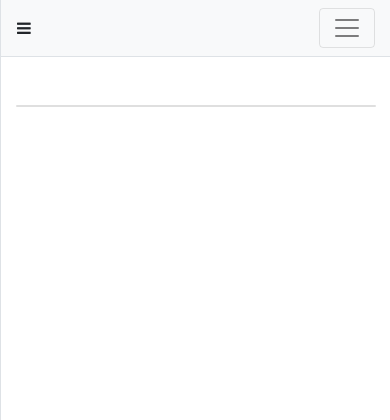
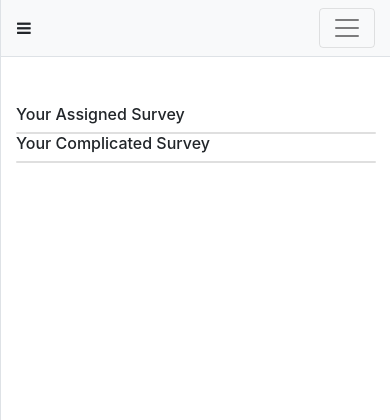
Before and after one commit to asatiratnesh/SurveyAssig, a Django app: page /surveyListEmployee in a window 390 px wide. Shown: the top 420 px of the page. Run offline with Django 3.2, Linux system fonts and the light colour scheme; a user stored in the database is signed in; data that the repository does not hold is empty; some libraries are stand-ins or nearby versions.

Commit message:
update rest of functionality

```diff
--- a/SurveyApp/survey/forms.py
+++ b/SurveyApp/survey/forms.py
@@ -19,4 +19,4 @@ class UserForm(forms.ModelForm):
 class ProfileForm(forms.ModelForm):
     class Meta:
         model = Profile
-        fields = ('organization', 'location')
+        fields = ('location',)
--- a/SurveyApp/survey/models.py
+++ b/SurveyApp/survey/models.py
@@ -25,7 +25,7 @@ def save_user_profile(sender, instance, **kwargs):
 
 # survey app models
 class Organization(models.Model):
-    name = models.CharField(max_length=50, unique=True)
+    name = models.CharField(max_length=50)
     created_at = models.DateTimeField(auto_now_add=True)
     updated_at = models.DateTimeField(auto_now=True)
 
--- a/SurveyApp/survey/templates/survey/base.html
+++ b/SurveyApp/survey/templates/survey/base.html
@@ -34,6 +34,7 @@
       <div class="list-group list-group-flush">
         {% if user.is_authenticated %}
           {% if request.user.is_superuser %}
+            <a href="{% url 'organization' %}" class="list-group-item list-group-item-action bg-light">Organization</a>
             <a href="{% url 'profile' %}" class="list-group-item list-group-item-action bg-light">Profile</a>
             <a href="{% url 'signup' %}" class="list-group-item list-group-item-action bg-light">Employee</a>
             <a href="{% url 'questList' %}" class="list-group-item list-group-item-action bg-light">Questions</a>
--- a/SurveyApp/survey/templates/survey/survey_employee.html
+++ b/SurveyApp/survey/templates/survey/survey_employee.html
@@ -2,13 +2,36 @@
 
 {% block content %}
     <br></br>
+<div class="row">
+    <div class="col-md-6">
+        <h6>Your Assigned Survey</h6>
         <div class="card">
             <ul class="list-group">
-            {% for survey in survey_list_empl %}
+                {% if survey_list_assign_empl %}
+                    {% for survey in survey_list_assign_empl %}
                         <li class="list-group-item">
                             <a href="{% url 'surveyQuestEmployee' survey.survey_id_id %}"> {{ survey.survey_id }}</a>
                         </li>
                     {% endfor %}
+                {% endif %}
             </ul>
         </div>
+    </div>
+
+    <div class="col-md-6">
+        <h6>Your Complicated Survey</h6>
+        <div class="card">
+            <ul class="list-group">
+                {% if survey_list_complete_empl %}
+                    {% for survey in survey_list_complete_empl %}
+                        <li class="list-group-item">
+                            <a href="{% url 'surveyQuestResultEmployee' survey.survey_id_id %}"> {{ survey.survey_id }}</a>
+                        </li>
+                    {% endfor %}
+                {% endif %}
+            </ul>
+        </div>
+    </div>
+</div>
+
 {% endblock %}
--- a/SurveyApp/survey/urls.py
+++ b/SurveyApp/survey/urls.py
@@ -10,6 +10,8 @@ urlpatterns = [
     path('', auth_views.LoginView.as_view(template_name='survey/login.html'), name='login'),
     path('logout/', auth_views.LogoutView.as_view(template_name='survey/logged_out.html'), name='logout'),
     path('signup/', views.signup, name='signup'),
+    path('organization/', views.organization, name='organization'),
+
     # path('profile/', views.update_profile, name='profile'),
     path('profile/', views.update_profile, name='profile'),
     url(r'^activate/(?P<uidb64>[0-9A-Za-z_\-]+)/(?P<token>[0-9A-Za-z]{1,13}-[0-9A-Za-z]{1,20})/$',
@@ -29,5 +31,6 @@ urlpatterns = [
     path('surveyListEmployee', views.surveyListEmployee, name='surveyListEmployee'),
     url(r'(?P<survey_id>[0-9]+)/surveyQuestEmployee/$', views.surveyQuestEmployee, name='surveyQuestEmployee'),
     url(r'(?P<survey_id>[0-9]+)/saveSurveyAnswers/$', views.saveSurveyAnswers, name='saveSurveyAnswers'),
+    url(r'(?P<survey_id>[0-9]+)/surveyQuestResultEmployee/$', views.surveyQuestResultEmployee, name='surveyQuestResultEmployee'),
 
 ]
--- a/SurveyApp/survey/views.py
+++ b/SurveyApp/survey/views.py
@@ -1,24 +1,22 @@
 from django.contrib.auth import authenticate, login
-from django.contrib.auth.decorators import login_required
-from django.contrib.auth.forms import UserCreationForm
+from django.contrib.auth.decorators import login_required, user_passes_test
 from django.contrib.auth.models import User
 from django.contrib.sites.shortcuts import get_current_site
 from django.db import transaction
 from django.http import HttpResponse
 from django.shortcuts import render, redirect, get_object_or_404
 from django.template.loader import render_to_string
-from django.urls import reverse_lazy
 from django.utils.encoding import force_bytes, force_text
 from django.utils.http import urlsafe_base64_encode, urlsafe_base64_decode
-from django.views import generic
 from django.views.generic import TemplateView, ListView, DeleteView
 
 from .tokens import account_activation_token
-
-from .models import Profile, Questions_library, ques_choices, Survey, Survey_QuesMap, SurveyEmployeeMap, Survey_Result
+from .models import Profile, Questions_library, ques_choices, Survey, Survey_QuesMap, SurveyEmployeeMap, Survey_Result, \
+    Organization
 from .forms import UserForm, ProfileForm, SignupForm
 from django.core.mail import EmailMessage
 from . import models
+from django.core.paginator import Paginator
 
 @login_required
 def index(request):
@@ -30,6 +28,8 @@ def index(request):
 #     success_url = reverse_lazy('login')
 #     template_name = 'survey/signup.html'
 
+@user_passes_test(lambda u: u.is_superuser)
+@login_required
 def signup(request):
     if request.method == 'POST':
         form = SignupForm(request.POST)
@@ -38,30 +38,49 @@ def signup(request):
                 user = form.save(commit=False)
                 user.is_active = True
                 user.save()
-                current_site = get_current_site(request)
-                mail_subject = 'Activate your blog account.'
-                message = render_to_string('survey/acc_active_email.html', {
-                    'user': user,
-                    'domain': current_site.domain,
-                    'uid': urlsafe_base64_encode(force_bytes(user.pk)).decode(),
-                    'token': account_activation_token.make_token(user),
-                })
-                to_email = form.cleaned_data.get('email')
-                email = EmailMessage(
-                            mail_subject, message, to=[to_email]
-                )
-                email.send()
+
+                Profile.objects.filter(user_id=user.id).update(organization='MSPL')
+
+                print(request.POST['organization'])
+                # current_site = get_current_site(request)
+                # mail_subject = 'Activate your blog account.'
+                # message = render_to_string('survey/acc_active_email.html', {
+                #     'user': user,
+                #     'domain': current_site.domain,
+                #     'uid': urlsafe_base64_encode(force_bytes(user.pk)).decode(),
+                #     'token': account_activation_token.make_token(user),
+                # })
+                # to_email = form.cleaned_data.get('email')
+                # email = EmailMessage(
+                #             mail_subject, message, to=[to_email]
+                # )
+                # email.send()
 
             except:
                 return HttpResponse('Email address not found...')
             finally:
-                return HttpResponse('Please confirm your email address to complete the registration')
+                return redirect('profile')
 
     else:
         form = SignupForm()
-    return render(request, 'survey/signup.html', {'form': form})
+        org_list = Organization.objects.all()
+    return render(request, 'survey/signup.html', {'form': form, 'org_list': org_list})
 
 
+@user_passes_test(lambda u: u.is_superuser)
+@login_required
+def organization(request):
+    if request.method == 'POST':
+        organization = Organization()
+        organization.name = request.POST['org_name']
+        organization.save()
+        return redirect('organization')
+    else:
+        return render(request, 'survey/organization.html')
+
+
+@user_passes_test(lambda u: u.is_superuser)
+@login_required
 def activate(request, uidb64, token):
     try:
         uid = force_text(urlsafe_base64_decode(uidb64))
@@ -107,6 +126,7 @@ def update_profile(request):
 
 
 # Questions curds
+@login_required
 def questList(request):
     questions_list = Questions_library.objects.all()
     return render(request, 'survey/questions.html', {"questions_list": questions_list})
@@ -117,7 +137,7 @@ class AddQuest(ListView):
     model = models.Questions_library
     template_name = 'survey/add_questions.html'
 
-
+@login_required
 def saveQuest(request):
     if request.method == 'POST':
         quest = Questions_library()
@@ -135,6 +155,8 @@ def saveQuest(request):
         return redirect('questList')
 
 
+@user_passes_test(lambda u: u.is_superuser)
+@login_required
 def deleteQuestion(request, quest_id):
     print(id)
     questions_library = get_object_or_404(Questions_library, pk=quest_id)
@@ -143,15 +165,20 @@ def deleteQuestion(request, quest_id):
 
 
 # Survey curd
+@login_required
 def surveyList(request):
     survey_list = Survey.objects.all()
     return render(request, 'survey/survey.html', {"survey_list": survey_list})
 
+
+@user_passes_test(lambda u: u.is_superuser)
+@login_required
 def addSurvey(request):
     questions_list = Questions_library.objects.all()
     return render(request, 'survey/add_survey.html', {"questions_list": questions_list})
 
 
+@login_required
 def surveyQuest(request, survey_id):
     survey_questions_list = Survey_QuesMap.objects.filter(survey_id=survey_id)
     survey_employee_list = SurveyEmployeeMap.objects.filter(survey_id=survey_id)
@@ -159,6 +186,8 @@ def surveyQuest(request, survey_id):
                                                                  "survey_employee_list": survey_employee_list})
 
 
+@user_passes_test(lambda u: u.is_superuser)
+@login_required
 def saveSurvey(request):
     if request.method == 'POST':
         surveyObj = Survey()
@@ -174,6 +203,8 @@ def saveSurvey(request):
         return redirect('surveyList')
 
 
+@user_passes_test(lambda u: u.is_superuser)
+@login_required
 def deleteSurvey(request, survey_id):
     print(id)
     surveyObj = get_object_or_404(Survey, pk=survey_id)
@@ -181,12 +212,16 @@ def deleteSurvey(request, survey_id):
     return redirect('surveyList')
 
 
+@user_passes_test(lambda u: u.is_superuser)
+@login_required
 def assignSurvey(request, survey_id):
     user_list = User.objects.filter(is_superuser=False)
     print(len(user_list))
     return render(request, 'survey/survey_assign.html', {"user_list": user_list, "survey_id": survey_id})
 
 
+@user_passes_test(lambda u: u.is_superuser)
+@login_required
 def saveAssignSurvey(request):
     if request.POST['emp_id']:
         for employee_id in request.POST.getlist('emp_id'):
@@ -199,11 +234,21 @@ def saveAssignSurvey(request):
 
 
 # Employee
+@login_required
 def surveyListEmployee(request):
     survey_list_empl = SurveyEmployeeMap.objects.filter(empl_id=request.user.id)
-    return render(request, 'survey/survey_employee.html', {"survey_list_empl": survey_list_empl})
+    survey_list_assign_empl = list()
+    survey_list_complete_empl = list()
+    for survey in survey_list_empl:
+        if Survey_Result.objects.filter(survey=survey.survey_id_id, empl=User.objects.get(id=request.user.id)):
+            survey_list_complete_empl.append(survey)
+        else:
+            survey_list_assign_empl.append(survey)
 
+    return render(request, 'survey/survey_employee.html', {"survey_list_assign_empl": survey_list_assign_empl,
+                                                           "survey_list_complete_empl": survey_list_complete_empl})
 
+@login_required
 def surveyQuestEmployee(request, survey_id):
     question_ids = list()
     survey_questions_list = Survey_QuesMap.objects.filter(survey_id=survey_id)
@@ -211,18 +256,37 @@ def surveyQuestEmployee(request, survey_id):
         question_ids.append(que.question_id_id)
 
     choices = ques_choices.objects.filter(questions_id__in=question_ids)
+
+    paginator = Paginator(survey_questions_list, 3)
+    page = request.GET.get('page')
+    survey_questions = paginator.get_page(page)
+
     return render(request, 'survey/survey_questions_list_empl.html', {"survey_id": survey_id,
-                                    "survey_questions_list": survey_questions_list, 'choices': choices})
+                                    "survey_questions_list": survey_questions, 'choices': choices})
 
-
+@login_required
 def saveSurveyAnswers(request, survey_id):
     for name in request.POST:
         if name != "csrfmiddlewaretoken":
-            surveyResultObj = Survey_Result()
-            surveyResultObj.survey = Survey.objects.get(id=survey_id)
-            surveyResultObj.empl = User.objects.get(id=request.user.id)
-            surveyResultObj.question = Questions_library.objects.get(id=name)
-            surveyResultObj.answer = request.POST[name]
-            surveyResultObj.answer_status = False
-            surveyResultObj.save()
+            isRecord = Survey_Result.objects.filter(survey=Survey.objects.get(id=survey_id),
+                                                    empl=User.objects.get(id=request.user.id),
+                                                    question=Questions_library.objects.get(id=name))
+            if not isRecord:
+                surveyResultObj = Survey_Result()
+                surveyResultObj.survey = Survey.objects.get(id=survey_id)
+                surveyResultObj.empl = User.objects.get(id=request.user.id)
+                surveyResultObj.question = Questions_library.objects.get(id=name)
+                surveyResultObj.answer = request.POST[name]
+                surveyResultObj.answer_status = False
+                surveyResultObj.save()
+
     return redirect('surveyListEmployee')
+
+
+@login_required
+def surveyQuestResultEmployee(request, survey_id):
+    survey_result_quest = Survey_Result.objects.filter(survey=survey_id, empl=User.objects.get(id=request.user.id))
+    paginator = Paginator(survey_result_quest, 5)
+    page = request.GET.get('page')
+    result_quest = paginator.get_page(page)
+    return render(request, "survey/survey_questions_result_empl.html", {"survey_result_quest": result_quest})
```
Also changed, not shown: SurveyApp/survey/templates/survey/organization.html (added, +19 -0 lines), SurveyApp/survey/templates/survey/signup.html (+12 -0 lines), SurveyApp/survey/templates/survey/survey_questions_list_empl.html (+20 -2 lines), SurveyApp/survey/templates/survey/survey_questions_result_empl.html (added, +33 -0 lines), SurveyApp/survey/migrations/0001_initial.py (added), SurveyApp/survey/migrations/0002_auto_20190205_1134.py (added), SurveyApp/survey/migrations/0003_organization_questions_library_survey_survey_quesmap.py (added), SurveyApp/survey/migrations/0004_ques_choices.py (added), SurveyApp/survey/migrations/0005_auto_20190205_1706.py (added), SurveyApp/survey/migrations/0006_surveyemployeemap.py (added), SurveyApp/survey/migrations/0007_survey_result.py (added), SurveyApp/survey/migrations/0008_auto_20190206_1850.py (added), SurveyApp/survey/migrations/0009_auto_20190207_1815.py (added). Lines whose indentation alone changed are shown as unchanged.
